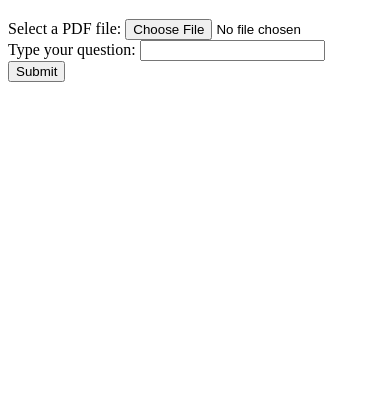
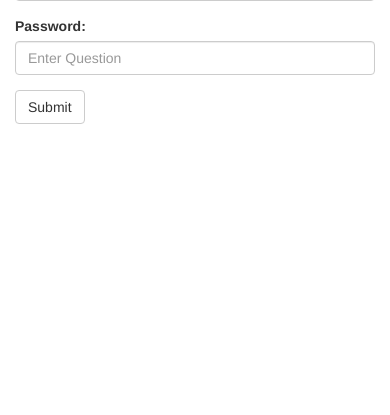
Before and after one commit to aloha-fim/AI_flaskbot, a Flask app: page / in a window 390 px wide. Shown: the part 121-536 px from the top of the page. Run offline with Flask 3, Linux system fonts and the light colour scheme; some libraries are stand-ins or nearby versions.

Commit message:
deconstruct upload html bootstrap

```diff
--- a/flask_app/templates/upload.html
+++ b/flask_app/templates/upload.html
@@ -4,80 +4,44 @@
 
 <!DOCTYPE html>
 <html lang="en">
+<head>
+  <title>Bootstrap Example</title>
+  <meta charset="utf-8">
+  <meta name="viewport" content="width=device-width, initial-scale=1">
+  <link rel="stylesheet" href="https://maxcdn.bootstrapcdn.com/bootstrap/3.4.1/css/bootstrap.min.css">
+  <script src="https://ajax.googleapis.com/ajax/libs/jquery/3.7.1/jquery.min.js"></script>
+  <script src="https://maxcdn.bootstrapcdn.com/bootstrap/3.4.1/js/bootstrap.min.js"></script>
+</head>
 <body>
-<!-- **************** MAIN CONTENT START **************** -->
-<main>
 
-<!-- =======================
-Main banner START -->
-<section class="position-relative py-5 py-lg-5" style="background-image:url(static/assets/images/bg/20.jpg); background-position: center left; background-size: cover;">
-	<!-- Background dark overlay -->
-	<div class="bg-overlay bg-dark opacity-8"></div>
-	<div class="container z-index-9 position-relative">
-		<div class="row py-sm-4">
-			<!-- Title -->
-			<div class="col-xl-7 m-auto text-center">
-				<br>
-				<h6 class="text-white fw-normal mb-3">Sustainable Hosts + World</h6>
-
-				<h1 class="display-6 text-white mb-0">Intel Find</h1>
-					<h6 class="text-white fw-normal mb-3"></h6>
-
+<div class="container">
+  <h2>Intel Discovery</h2>
+  <form class="form-horizontal" action="/" method="POST" enctype="multipart/form-data">
+    <div class="form-group">
+      <label class="control-label col-sm-2" for="file">File:</label>
+      <div class="col-sm-10">
+        <input type="file" class="form-control" id="file" placeholder="Enter File" name="file" accept=".pdf">
       </div>
-
-		</div> <!-- Row END -->
-	</div>
-</section>
-
-<section>
-
-					<!-- Form START -->
-					<form class="form-inline">
-                        <form action="/" method="POST" enctype="multipart/form-data">
-                            <div class="form-group">
-                                <label for="file">Select a PDF file:</label>
-                                <input type="file" id="file" name="file" accept=".pdf"><br>
     </div>
     <div class="form-group">
-                                <label for="question">Type your question:</label>
-                                <input type="text" id="question" name="question" required><br>
+      <label class="control-label col-sm-2" for="question">Password:</label>
+      <div class="col-sm-10">
+        <input type="text" class="form-control" id="question" placeholder="Enter Question" name="question" required>
       </div>
-                                <input type="submit" value="Submit">
+    </div>
+    <div class="form-group">
+      <div class="col-sm-offset-2 col-sm-10">
+        <button type="submit" value="Submit" class="btn btn-default">Submit</button>
+      </div>
+    </div>
   </form>
   {% if response %}
     <h2>Response:</h2>
     <pre>{{ response }}</pre>
   {% endif %}
-					</form>
-					<!-- Form END -->
-
-</section>
-
-
-</main>
-<!-- **************** MAIN CONTENT END **************** -->
-
-
-<!-- Back to top -->
-<div class="back-top"></div>
-
-<!-- Bootstrap JS -->
-<script src="{{url_for('static', filename="assets/vendor/bootstrap/dist/js/bootstrap.bundle.min.js")}}"></script>
-
-<!-- Vendors -->
-<script src="{{url_for('static', filename="assets/vendor/choices/js/choices.min.js")}}"></script>
-<script src="{{url_for('static', filename="assets/vendor/tiny-slider/tiny-slider.js")}}"></script>
-<script src="{{url_for('static', filename="assets/vendor/flatpickr/js/flatpickr.min.js")}}"></script>
-<script src="{{url_for('static', filename="assets/vendor/glightbox/js/glightbox.js")}}"></script>
-
-
-
-<!-- ThemeFunctions -->
-<script src="{{url_for('static', filename="assets/js/functions.js")}}"></script>
-
+</div>
 
 </body>
 </html>
 
-
 {% endblock %}
```
Also changed, not shown: flask_app/static/assets/pdf/image.png (added), 3 other files. Lines whose indentation alone changed are shown as unchanged.
